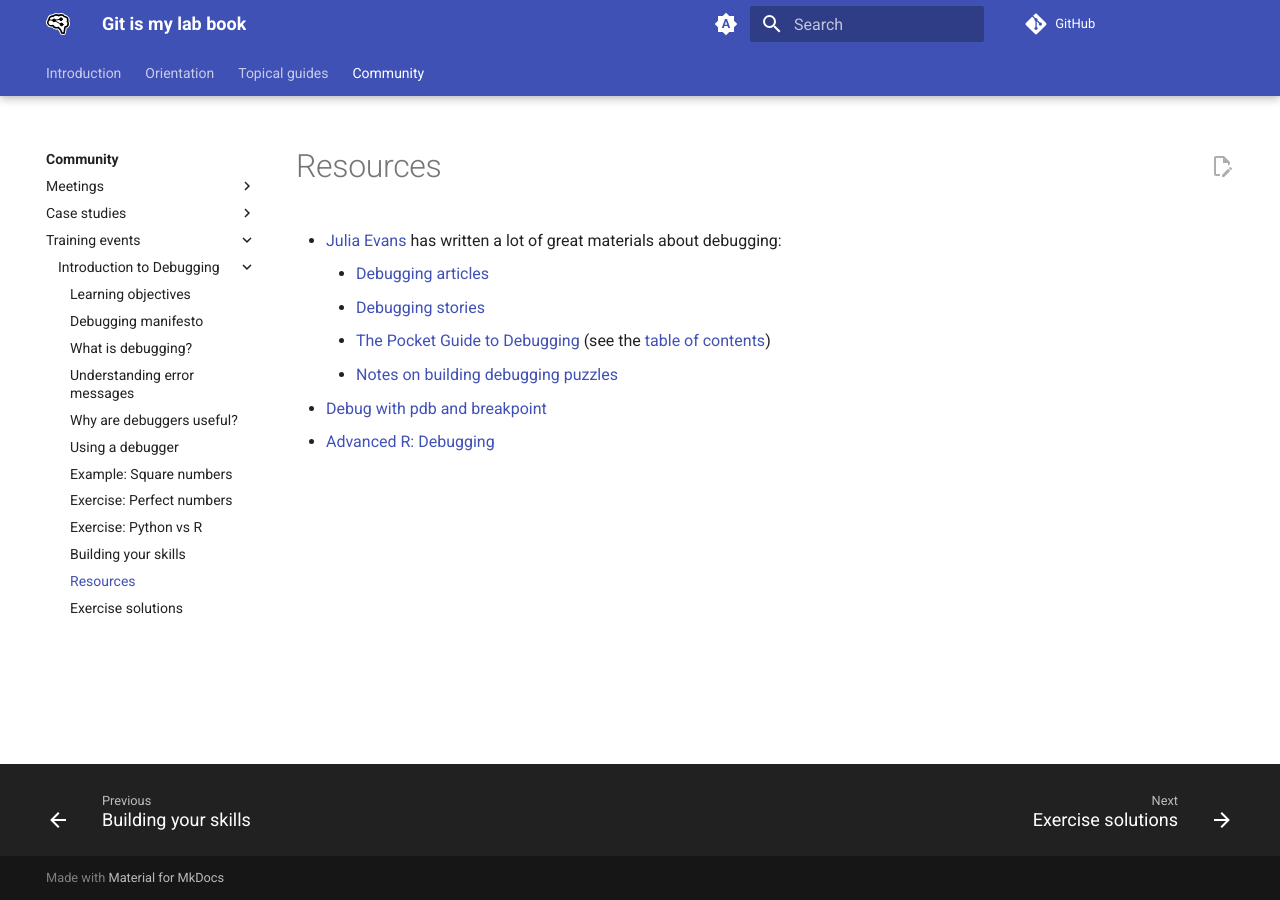
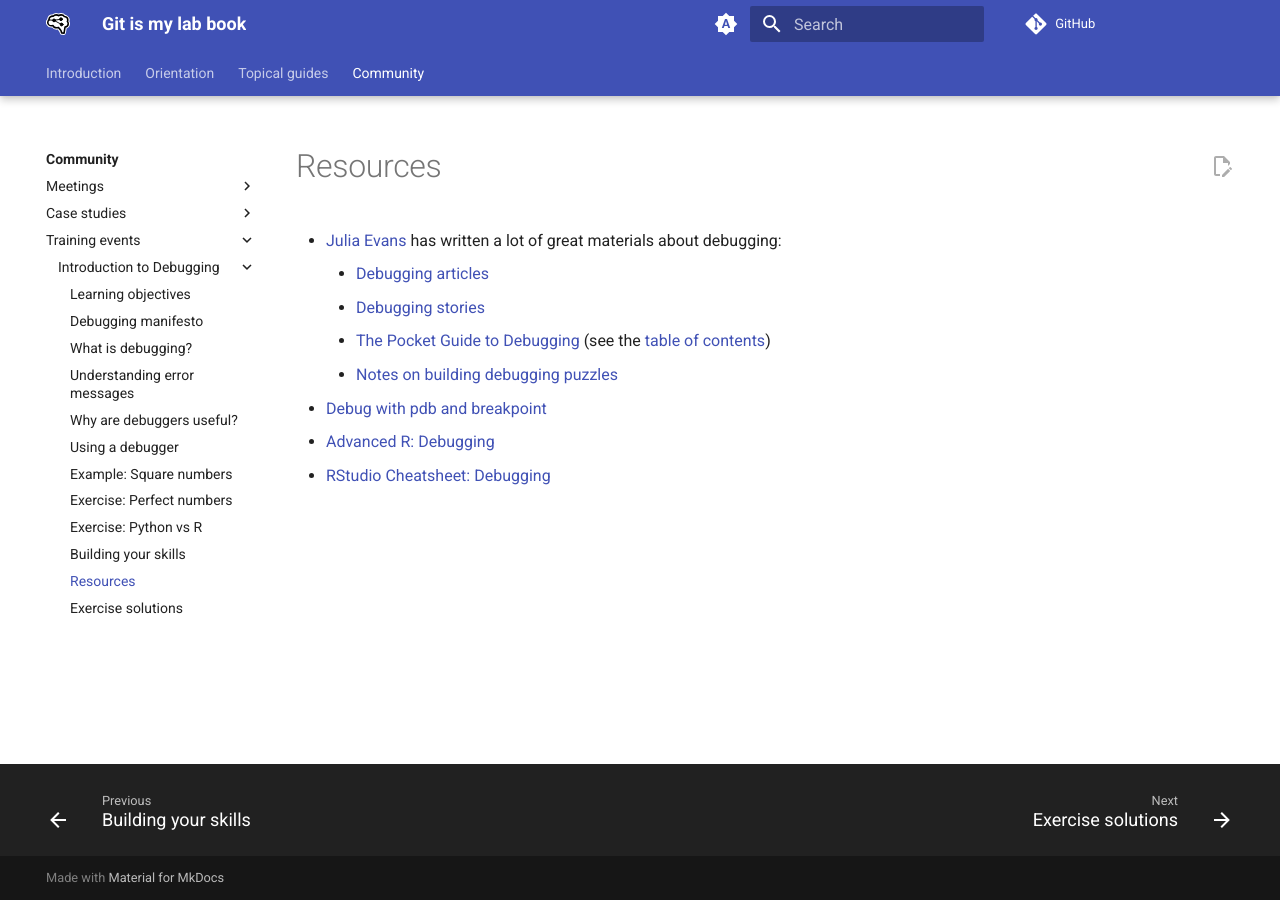
Before and after one commit to robmoss/git-is-my-lab-book, an MkDocs documentation site: the page built from docs/community/training/debugging/resources.md, in a window 1280 px wide. Built offline with MkDocs 1.6.1 and Material for MkDocs 9.7.7, drawn with Linux system fonts in a browser that asks for light colours; comment, search, counter and statistics services are not loaded.

Commit message:
Add a link to the RStudio Cheatsheet

```diff
--- a/docs/community/training/debugging/resources.md
+++ b/docs/community/training/debugging/resources.md
@@ -7,3 +7,4 @@
     - [Notes on building debugging puzzles](https://jvns.ca/blog/2021/04/16/notes-on-debugging-puzzles/)
 - [Debug with pdb and breakpoint](https://hamatti.org/posts/debug-with-pdb-and-breakpoint/)
 - [Advanced R: Debugging](https://adv-r.hadley.nz/debugging.html)
+- [RStudio Cheatsheet: Debugging](https://rstudio.github.io/cheatsheets/html/rstudio-ide.html#debug-mode)
```
